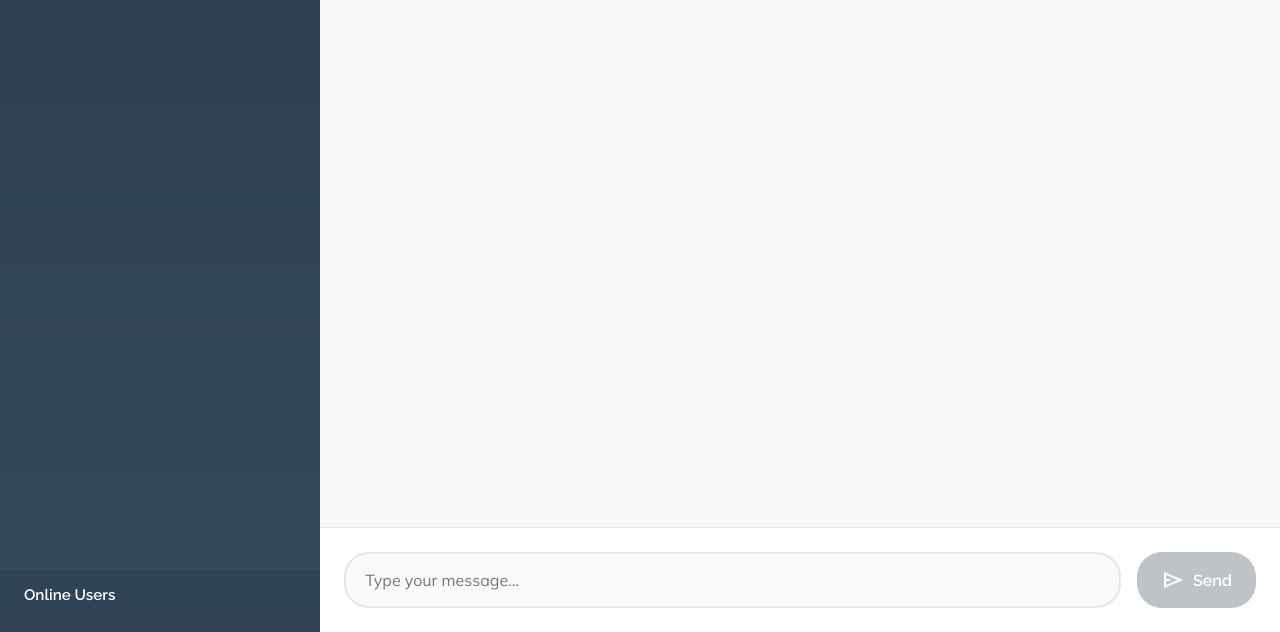
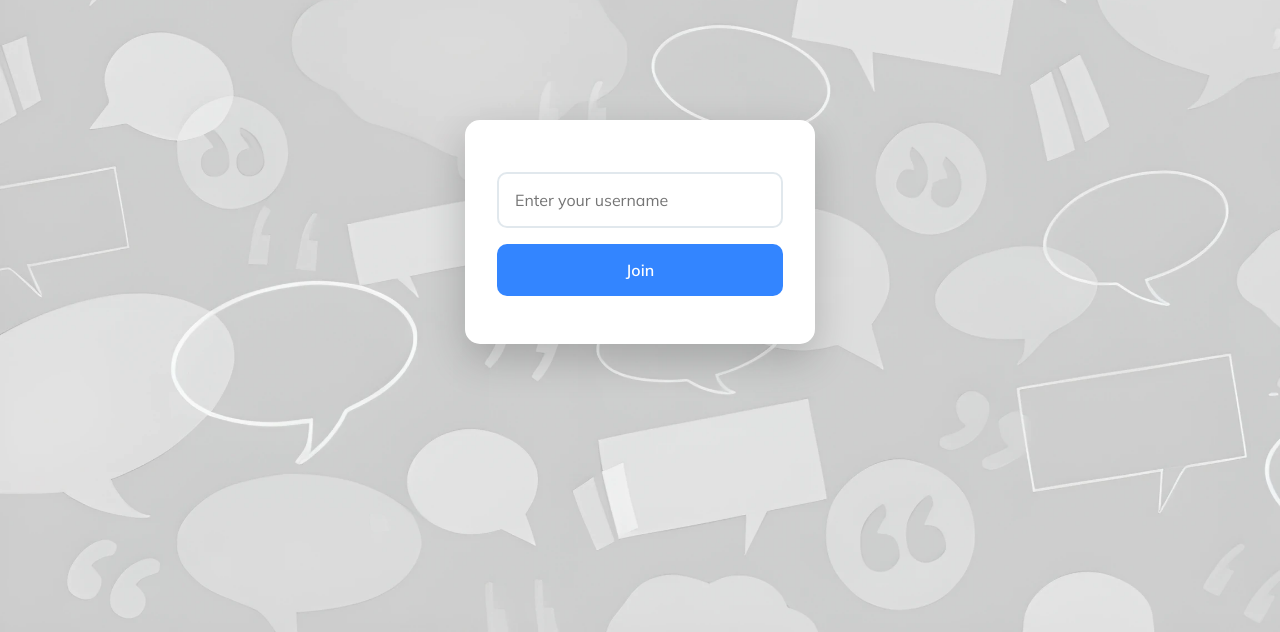
Before and after one commit to Jamesy-tech/chat-app, a website: page public/index.html in a window 1280 px wide. Shown: the part 168-800 px from the top of the page. Drawn offline with nearby package versions, Linux system fonts and the light colour scheme; a web font is replaced by a local one.

Commit message:
Update index.html

```diff
--- a/public/index.html
+++ b/public/index.html
@@ -16,7 +16,7 @@
 </head>
 <body>
 
-    <div id="login-screen" class="screen hidden">
+    <div id="login-screen" class="screen">
         <div class="login-container">
            <br>
             <div class="form-group">
@@ -28,7 +28,7 @@
     </div>
 
 
-    <div id="chat-screen" class="screen">
+    <div id="chat-screen" class="screen hidden">
         <div class="chat-container">
             <div class="sidebar">
                 <div class="sidebar-header">
```
